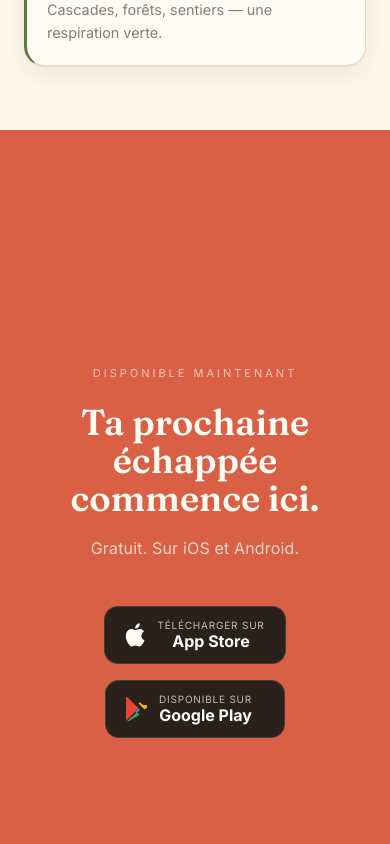
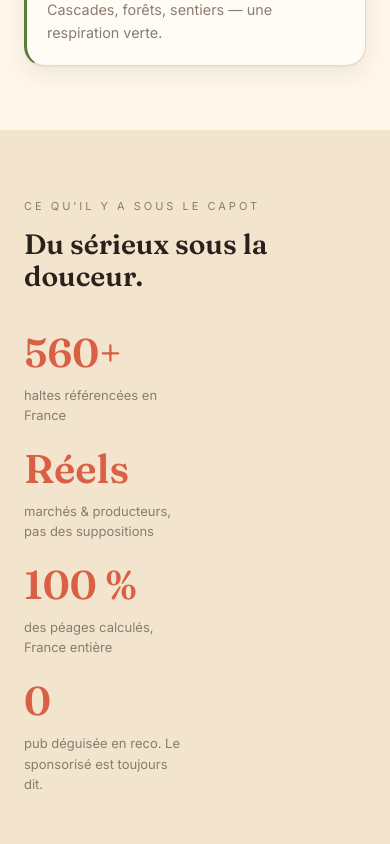
Before and after one commit to theoseleve-glitch/hackaton2026, a Next.js app in the folder r3/routecore/web/: page / in a window 390 px wide. Shown: the part 4780-5624 px from the top of the page. Built offline with nearby package versions, Linux system fonts and the light colour scheme.

Commit message:
feat(echappee-web): animated stats counters

```diff
--- a/r3/routecore/web/app/page.tsx
+++ b/r3/routecore/web/app/page.tsx
@@ -3,6 +3,7 @@ import Manifeste from "@/components/sections/Manifeste";
 import SignatureMap from "@/components/sections/SignatureMap";
 import HowItWorks from "@/components/sections/HowItWorks";
 import Haltes from "@/components/sections/Haltes";
+import Stats from "@/components/sections/Stats";
 import DownloadCTA from "@/components/sections/DownloadCTA";
 
 export default function Home() {
@@ -13,6 +14,7 @@ export default function Home() {
       <SignatureMap />
       <HowItWorks />
       <Haltes />
+      <Stats />
       <DownloadCTA />
     </main>
   );
--- /dev/null
+++ b/r3/routecore/web/components/sections/Stats.tsx
@@ -0,0 +1,140 @@
+import Counter from "@/components/ui/Counter";
+
+// TODO: confirm final stat figures with product
+
+const STATS = [
+  {
+    id: "haltes",
+    counter: <Counter to={560} suffix="+" />,
+    label: "haltes référencées en France",
+  },
+  {
+    id: "horaires",
+    counter: null, // non-numeric — rendered as Fraunces text below
+    label: "marchés & producteurs, pas des suppositions",
+  },
+  {
+    id: "peages",
+    counter: <Counter to={100} suffix=" %" />,
+    label: "des péages calculés, France entière",
+  },
+  {
+    id: "pub",
+    counter: <Counter to={0} suffix="" />,
+    label: "pub déguisée en reco. Le sponsorisé est toujours dit.",
+  },
+] as const;
+
+export default function Stats() {
+  return (
+    <section
+      aria-label="Chiffres clés"
+      style={{
+        background: "var(--cream-deep)",
+        padding: "clamp(64px, 10vw, 112px) clamp(24px, 5vw, 80px)",
+      }}
+    >
+      {/* Header */}
+      <span className="eyebrow">CE QU&rsquo;IL Y A SOUS LE CAPOT</span>
+      <h2
+        style={{
+          fontFamily: "Fraunces, serif",
+          fontSize: "clamp(28px, 5vw, 56px)",
+          color: "var(--brown)",
+          lineHeight: 1.15,
+          marginTop: "0.5em",
+          marginBottom: "clamp(40px, 6vw, 72px)",
+          maxWidth: "26ch",
+        }}
+      >
+        Du sérieux sous la douceur.
+      </h2>
+
+      {/* Stats grid */}
+      <div className="stats-grid">
+        {STATS.map((stat) => (
+          <div key={stat.id} className="stat-item">
+            {/* Number / text */}
+            <div
+              className="stat-number"
+              aria-hidden={stat.counter === null ? undefined : "true"}
+            >
+              {stat.id === "horaires" ? (
+                <span
+                  style={{
+                    fontFamily: "Fraunces, serif",
+                    fontSize: "clamp(40px, 7vw, 84px)",
+                    color: "var(--clay)",
+                    lineHeight: 1,
+                    fontWeight: 400,
+                  }}
+                >
+                  Réels
+                </span>
+              ) : (
+                stat.counter
+              )}
+            </div>
+            {/* Label */}
+            <p className="stat-label">{stat.label}</p>
+          </div>
+        ))}
+      </div>
+
+      {/* Scoped styles */}
+      <style>{`
+        .stats-grid {
+          display: grid;
+          grid-template-columns: repeat(4, 1fr);
+          gap: clamp(24px, 4vw, 56px);
+          align-items: start;
+        }
+
+        .stat-item {
+          display: flex;
+          flex-direction: column;
+          gap: 12px;
+        }
+
+        .stat-number {
+          font-family: Fraunces, serif;
+          font-size: clamp(40px, 7vw, 84px);
+          color: var(--clay);
+          line-height: 1;
+          font-weight: 400;
+        }
+
+        .stat-label {
+          font-family: Inter, sans-serif;
+          font-size: clamp(13px, 1.2vw, 15px);
+          color: var(--taupe);
+          line-height: 1.55;
+          margin: 0;
+          max-width: 20ch;
+        }
+
+        /* Tablet: 2 columns */
+        @media (max-width: 900px) {
+          .stats-grid {
+            grid-template-columns: repeat(2, 1fr);
+          }
+        }
+
+        /* Mobile: 1 column */
+        @media (max-width: 480px) {
+          .stats-grid {
+            grid-template-columns: 1fr;
+          }
+        }
+
+        /* Reduced motion: counters already handle their own behavior;
+           no transform/opacity animations on the grid items themselves */
+        @media (prefers-reduced-motion: reduce) {
+          .stat-item {
+            transition: none;
+          }
+        }
+      `}</style>
+    </section>
+  );
+}
--- /dev/null
+++ b/r3/routecore/web/components/ui/Counter.tsx
@@ -0,0 +1,75 @@
+"use client";
+
+import { useEffect, useRef } from "react";
+import gsap from "gsap";
+import { ScrollTrigger } from "gsap/ScrollTrigger";
+import { registerGsap } from "@/lib/motion";
+import { useReducedMotion } from "@/lib/useReducedMotion";
+
+export interface CounterProps {
+  to: number;
+  suffix?: string;
+  durationMs?: number;
+  className?: string;
+}
+
+/** Format an integer with a narrow no-break space as thousands separator (French style). */
+function formatInt(n: number): string {
+  if (n < 1000) return String(n);
+  return String(n).replace(/\B(?=(\d{3})+(?!\d))/g, " ");
+}
+
+/**
+ * Counts from 0 → `to` when scrolled into view.
+ * Reduced-motion: renders final value immediately.
+ * SSR: renders final value as initial content to avoid empty server HTML.
+ */
+export default function Counter({ to, suffix = "", durationMs = 1600, className }: CounterProps) {
+  const ref = useRef<HTMLSpanElement>(null);
+  const reduced = useReducedMotion();
+
+  // SSR-safe initial text: show final value server-side and when reduced motion is on.
+  // The client effect will reset to 0 then animate up (when motion is allowed).
+  const initialText = formatInt(to) + suffix;
+
+  useEffect(() => {
+    const el = ref.current;
+    if (!el) return;
+
+    if (reduced) {
+      el.textContent = formatInt(to) + suffix;
+      return;
+    }
+
+    registerGsap();
+
+    const ctx = gsap.context(() => {
+      const obj = { val: 0 };
+      // Reset to 0 immediately so the animation always starts from 0 on the client
+      el.textContent = formatInt(0) + suffix;
+
+      gsap.to(obj, {
+        val: to,
+        duration: durationMs / 1000,
+        ease: "power3.out",
+        onUpdate() {
+          if (el) el.textContent = formatInt(Math.round(obj.val)) + suffix;
+        },
+        scrollTrigger: {
+          trigger: el,
+          start: "top 85%",
+          once: true,
+        },
+      });
+    });
+
+    return () => ctx.revert();
+    // eslint-disable-next-line react-hooks/exhaustive-deps
+  }, [to, suffix, durationMs, reduced]);
+
+  return (
+    <span ref={ref} className={className} aria-live="off" aria-atomic="true">
+      {initialText}
+    </span>
+  );
+}
```
